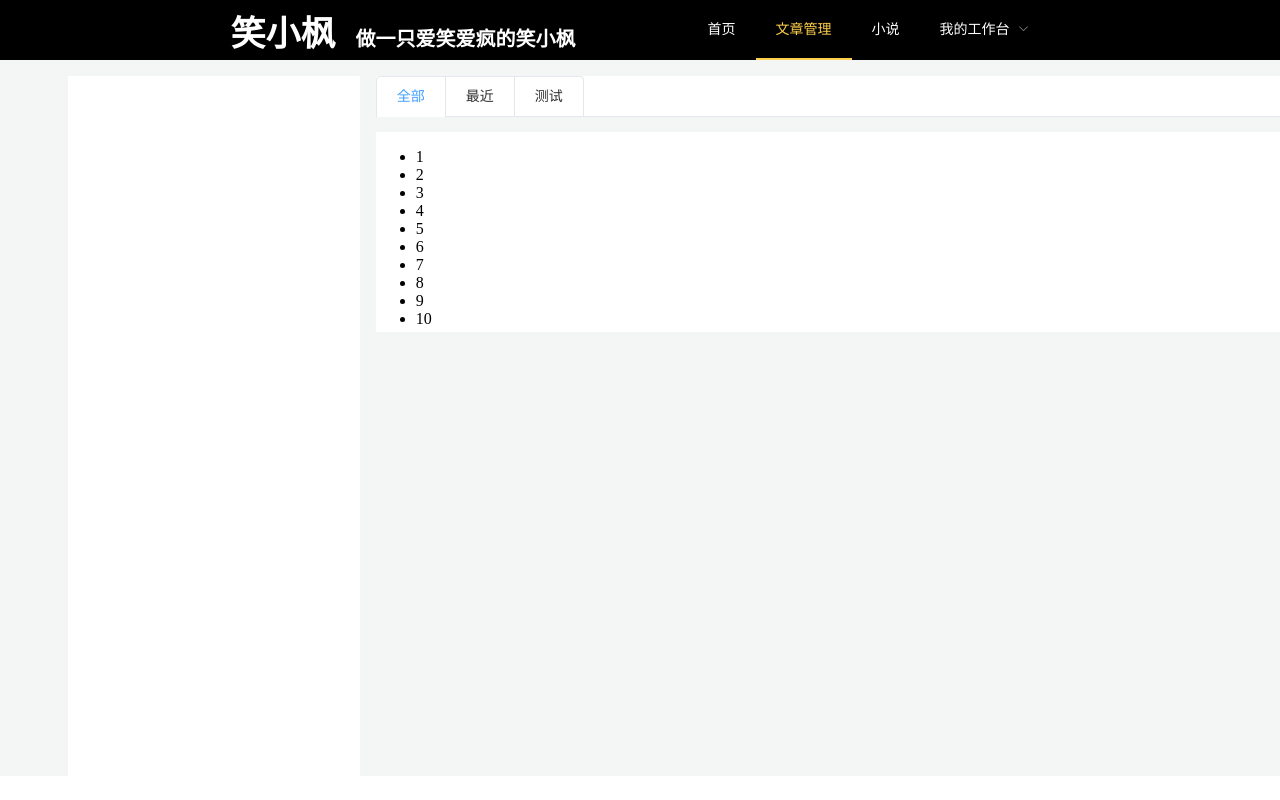
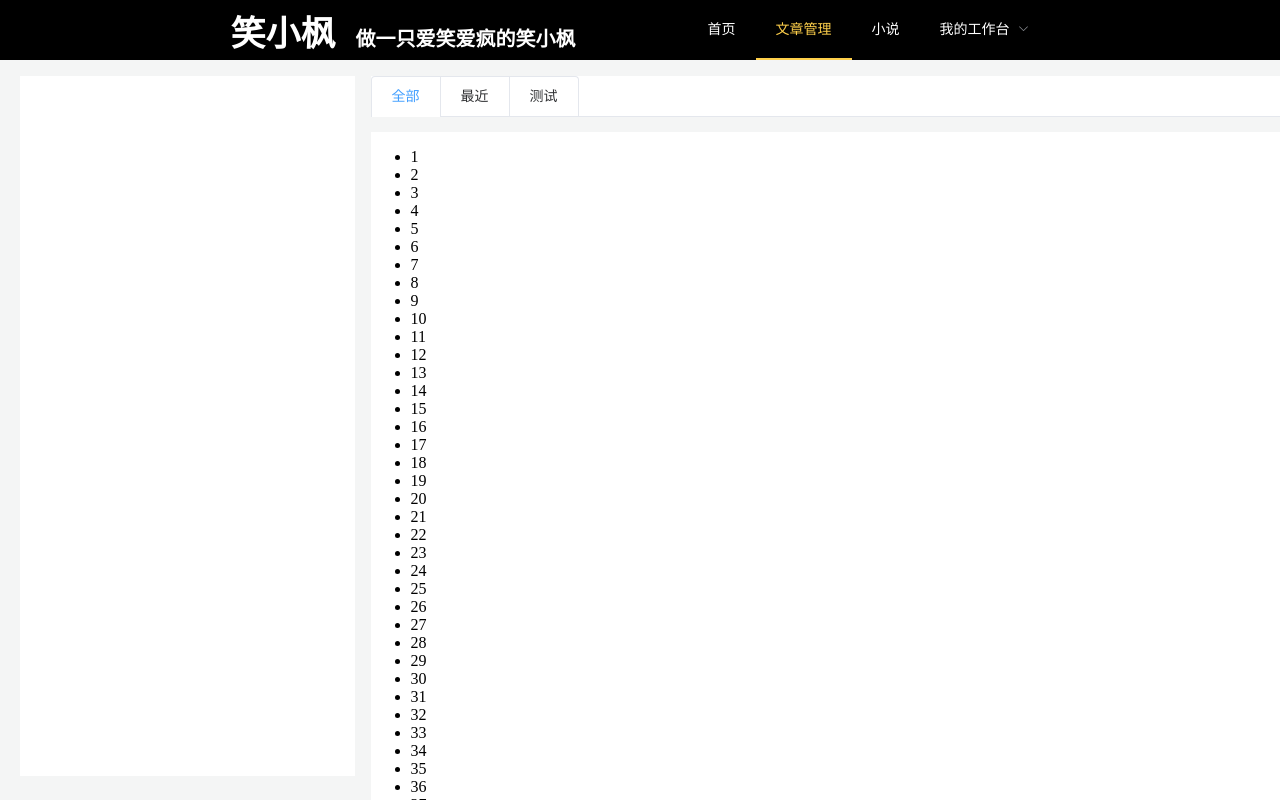
Before and after one commit to hack-feng/maple-web, a Vue app: page /#/article in a window 1280 px wide. Built offline with nearby package versions, Linux system fonts and the light colour scheme.

Commit message:
add article

```diff
--- a/src/App.vue
+++ b/src/App.vue
@@ -30,6 +30,7 @@
   .el-main {
     background-color: #f4f5f5;
     padding: 0;
+    height: calc(100vh - 60px);
   }
 
   .el-header{
--- a/src/components/blog/Article.vue
+++ b/src/components/blog/Article.vue
@@ -27,7 +27,7 @@
     export default {
         data () {
             return {
-                count: 10,
+                count: 1000,
                 loading: false,
                 activeName: 'all',
                 tabList:[
@@ -64,14 +64,14 @@
     background-color: #f4f5f5;
     max-width: 1366px;
     width: 100%;
-    padding: 0 68px;
+    padding: 0 20px;
     min-height: 700px;
     margin: 16px auto 0;
     display: flex;
   }
   .left{
     background-color: #fff;
-    width: 300px;
+    width: 360px;
     margin-right: 16px;
   }
   .right{
@@ -86,6 +86,5 @@
   .article-list{
     margin-bottom: 15px;
     background-color: #fff;
-    height: 200px;
   }
 </style>
```
